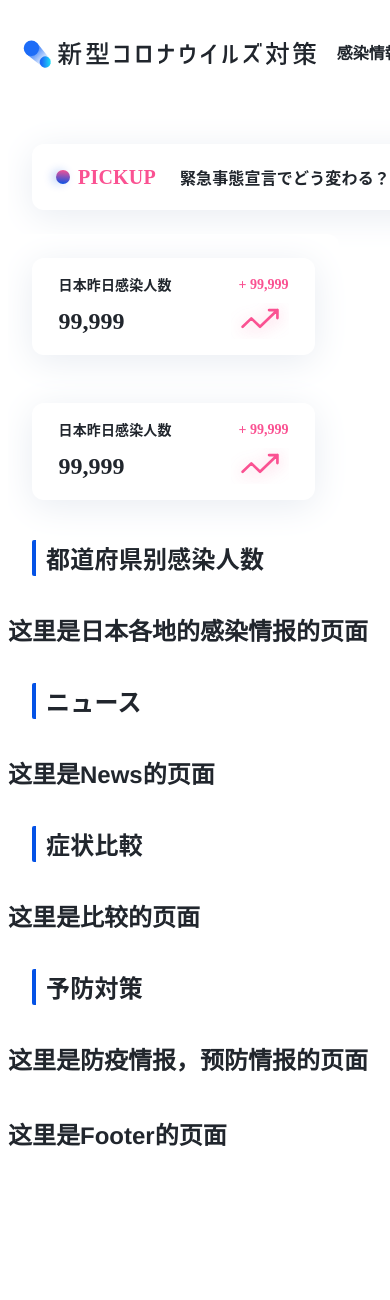
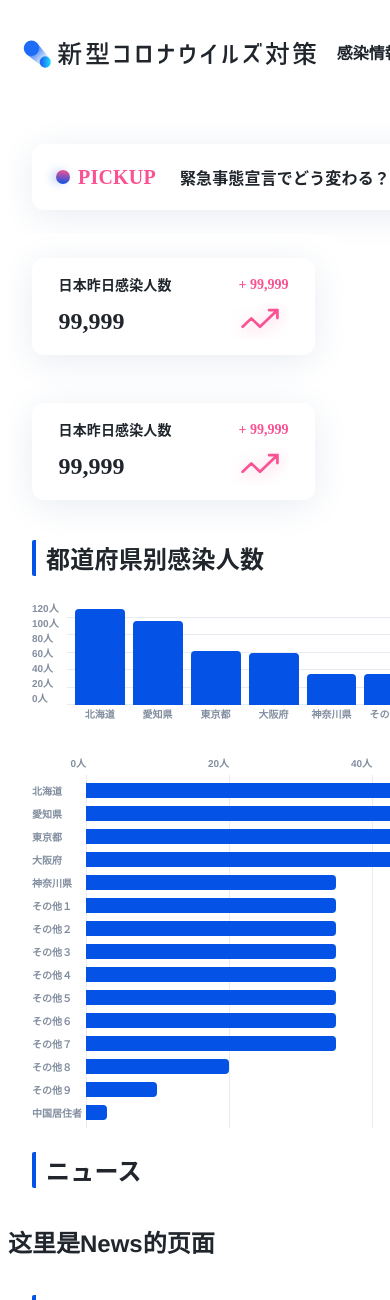
Before and after one commit to nikoloside/BitValley.COVID-19, a Vue app: page / in a window 390 px wide. Shown: the top 1300 px of the page. Before the commit the page ends 1179 px from the top, so only its background shows below. Built offline with nearby package versions, Linux system fonts and the light colour scheme.

Commit message:
feat: implement infect region graph of desktop and mobile

```diff
--- /dev/null
+++ b/src/components/InfectRegionGraphDesktop.vue
@@ -0,0 +1,203 @@
+<template>
+  <div id="InfectRegionGraphDesktop">
+    <div class="unit-group">
+      <div class="unit" v-for="unit in units" v-bind:key="unit">
+        {{ unit }}人
+      </div>
+    </div>
+
+    <div class="graph-wrapper">
+      <div
+        class="unit-line"
+        v-for="bottom in lineBottoms"
+        v-bind:key="bottom"
+        v-bind:style="{ bottom }"
+      />
+
+      <div class="region-data-group">
+        <div
+          class="region-data"
+          v-for="regionData in regionDatas"
+          v-bind:key="regionData.region"
+          v-bind:style="{ width: `${100 / regionDatas.length}%` }"
+        >
+          <div
+            class="region-column"
+            v-bind:style="{ height: `${regionData.count / units[0] * 100}%` }"
+          ></div>
+        </div>
+      </div>
+    </div>
+
+    <div/>
+
+    <div class="region-label-group">
+      <div class="region-label"
+        v-for="regionData in regionDatas"
+        v-bind:key="regionData.region"
+        v-bind:style="{ width: `${100 / regionDatas.length}%` }"
+      >
+        {{regionData.region}}
+      </div>
+    </div>
+  </div>
+</template>
+
+<script>
+export default {
+  name: 'InfectRegionGraphDesktop',
+  data() {
+    return {
+      unitCount: 7,
+      regionDatas: [
+        {
+          region: '北海道',
+          count: 110,
+        },
+        {
+          region: '愛知県',
+          count: 96,
+        },
+        {
+          region: '東京都',
+          count: 62,
+        },
+        {
+          region: '大阪府',
+          count: 59,
+        },
+        {
+          region: '神奈川県',
+          count: 35,
+        },
+        {
+          region: 'その他１',
+          count: 35,
+        },
+        {
+          region: 'その他２',
+          count: 35,
+        },
+        {
+          region: 'その他３',
+          count: 35,
+        },
+        {
+          region: 'その他４',
+          count: 35,
+        },
+        {
+          region: 'その他５',
+          count: 35,
+        },
+        {
+          region: 'その他６',
+          count: 35,
+        },
+        {
+          region: 'その他７',
+          count: 35,
+        },
+        {
+          region: 'その他８',
+          count: 20,
+        },
+        {
+          region: 'その他９',
+          count: 10,
+        },
+        {
+          region: '中国居住者',
+          count: 3,
+        },
+      ],
+    };
+  },
+  computed: {
+    step() {
+      const { regionDatas, unitCount } = this;
+      const counts = regionDatas.map(({ count }) => count);
+      const maxCount = Math.max(...counts);
+
+      return Math.ceil(maxCount / (unitCount - 1) / 10) * 10;
+    },
+    lineBottoms() {
+      const { unitCount } = this;
+      // eslint-disable-next-line no-mixed-operators
+      return [...Array(unitCount - 1).keys()].map(i => `${i * 100 / (unitCount - 1)}%`);
+    },
+    units() {
+      const { unitCount, step } = this;
+      return [...Array(unitCount).keys()].map(i => i * step).reverse();
+    },
+  },
+};
+</script>
+
+<!-- Add "scoped" attribute to limit CSS to this component only -->
+<style lang="scss" scoped>
+@import "@/commons/_variables.scss";
+
+#InfectRegionGraphDesktop {
+  display: grid;
+  grid-template-columns: auto 1fr;
+  grid-template-rows: auto auto;
+  gap: 4px 8px;
+  margin: 24px;
+
+  .unit-group {
+    text-align: left;
+    font-weight: bold;
+    font-size: 10px;
+    color: $color-gray;
+  }
+
+  .graph-wrapper {
+    position: relative;
+  }
+
+  .unit-line {
+    height: 1px;
+    background-color: $color-palegray;
+    position: absolute;
+    right: 0;
+    left: 0;
+  }
+
+  .region-data-group {
+    position: absolute;
+    display: flex;
+    top: 0;
+    right: 4px;
+    bottom: 0;
+    left: 4px;
+  }
+
+  .region-data {
+    position: relative;
+  }
+
+  .region-column {
+    position: absolute;
+    left: 4px;
+    right: 4px;
+    bottom: 0;
+    background-color: $color-navy;
+    border-radius: 4px 4px 0px 0px;
+  }
+
+  .region-label-group {
+    padding: 0 4px;
+    display: flex;
+  }
+
+  .region-label {
+    font-weight: bold;
+    font-size: 10px;
+    color: $color-gray;
+    text-align: center;
+    padding: 0 4px;
+    line-height: 1.1;
+  }
+}
+</style>
--- /dev/null
+++ b/src/components/InfectRegionGraphMobile.vue
@@ -0,0 +1,190 @@
+<template>
+  <div id="InfectRegionGraphMobile">
+    <div />
+
+    <div class="unit-group">
+      <div
+        class="unit"
+        v-for="(unit, index) in units"
+        v-bind:key="unit"
+        v-bind:style="{
+          right: `${100 / (units.length - 1) * index}%`,
+          width: `${100 / (units.length - 1)}%`,
+        }"
+      >
+        {{ unit }}人
+      </div>
+    </div>
+
+    <div class="region-label-group">
+      <div class="region-label"
+        v-for="regionData in regionDatas"
+        v-bind:key="regionData.region"
+      >
+        {{regionData.region}}
+      </div>
+    </div>
+
+    <div class="graph-wrapper">
+      <div
+        class="unit-line"
+        v-for="left in lineLefts"
+        v-bind:key="left"
+        v-bind:style="{ left }"
+      />
+
+      <div
+        class="region-column"
+        v-for="regionData in regionDatas"
+        v-bind:key="regionData.region"
+        v-bind:style="{ width: `${regionData.count / units[0] * 100}%` }"
+      />
+    </div>
+  </div>
+</template>
+
+<script>
+export default {
+  name: 'InfectRegionGraphMobile',
+  data() {
+    return {
+      unitCount: 7,
+      regionDatas: [
+        {
+          region: '北海道',
+          count: 110,
+        },
+        {
+          region: '愛知県',
+          count: 96,
+        },
+        {
+          region: '東京都',
+          count: 62,
+        },
+        {
+          region: '大阪府',
+          count: 59,
+        },
+        {
+          region: '神奈川県',
+          count: 35,
+        },
+        {
+          region: 'その他１',
+          count: 35,
+        },
+        {
+          region: 'その他２',
+          count: 35,
+        },
+        {
+          region: 'その他３',
+          count: 35,
+        },
+        {
+          region: 'その他４',
+          count: 35,
+        },
+        {
+          region: 'その他５',
+          count: 35,
+        },
+        {
+          region: 'その他６',
+          count: 35,
+        },
+        {
+          region: 'その他７',
+          count: 35,
+        },
+        {
+          region: 'その他８',
+          count: 20,
+        },
+        {
+          region: 'その他９',
+          count: 10,
+        },
+        {
+          region: '中国居住者',
+          count: 3,
+        },
+      ],
+    };
+  },
+  computed: {
+    step() {
+      const { regionDatas, unitCount } = this;
+      const counts = regionDatas.map(({ count }) => count);
+      const maxCount = Math.max(...counts);
+
+      return Math.ceil(maxCount / (unitCount - 1) / 10) * 10;
+    },
+    lineLefts() {
+      const { unitCount } = this;
+      // eslint-disable-next-line no-mixed-operators
+      return [...Array(unitCount).keys()].map(i => `${i * 100 / (unitCount - 1)}%`);
+    },
+    units() {
+      const { unitCount, step } = this;
+      return [...Array(unitCount).keys()].map(i => i * step).reverse();
+    },
+  },
+};
+</script>
+
+<!-- Add "scoped" attribute to limit CSS to this component only -->
+<style lang="scss" scoped>
+@import "@/commons/_variables.scss";
+
+#InfectRegionGraphMobile {
+  display: grid;
+  grid-template-columns: auto 1fr;
+  grid-template-rows: auto auto;
+  gap: 0 4px;
+  margin: 24px;
+
+  .region-label {
+    font-weight: bold;
+    font-size: 10px;
+    color: $color-gray;
+    text-align: left;
+    margin: 8px 0;
+  }
+
+  .graph-wrapper {
+    position: relative;
+  }
+
+  .unit-line {
+    position: absolute;
+    width: 1px;
+    background-color: $color-palegray;
+    top: 0;
+    bottom: 0;
+  }
+
+  .region-column {
+    position: relative;
+    margin: 8px 0;
+    height: 15px;
+    background-color: $color-navy;
+    border-radius: 0 4px 4px 0px;
+  }
+
+  .unit-group {
+    position: relative;
+    height: 20px;
+  }
+
+  .unit {
+    top: 0;
+    position: absolute;
+    font-weight: bold;
+    font-size: 10px;
+    color: $color-gray;
+    text-align: right;
+  }
+}
+</style>
--- a/src/toppage/sections/covid19_infect_region.vue
+++ b/src/toppage/sections/covid19_infect_region.vue
@@ -1,12 +1,17 @@
 <template>
   <div id="covid19-infect-region">
-    <h2>{{ msg }}</h2>
+    <InfectRegionGraphDesktop />
+    <InfectRegionGraphMobile />
   </div>
 </template>
 
 <script>
+import InfectRegionGraphDesktop from '@/components/InfectRegionGraphDesktop';
+import InfectRegionGraphMobile from '@/components/InfectRegionGraphMobile';
+
 export default {
   name: 'InfectRegion',
+  components: { InfectRegionGraphDesktop, InfectRegionGraphMobile },
   data() {
     return {
       msg: '这里是日本各地的感染情报的页面',
@@ -20,6 +25,6 @@ export default {
 @import "@/commons/_variables.scss";
 
 #covid19-infect-region {
-  display: flex;
+  display: block;
 }
 </style>
```
